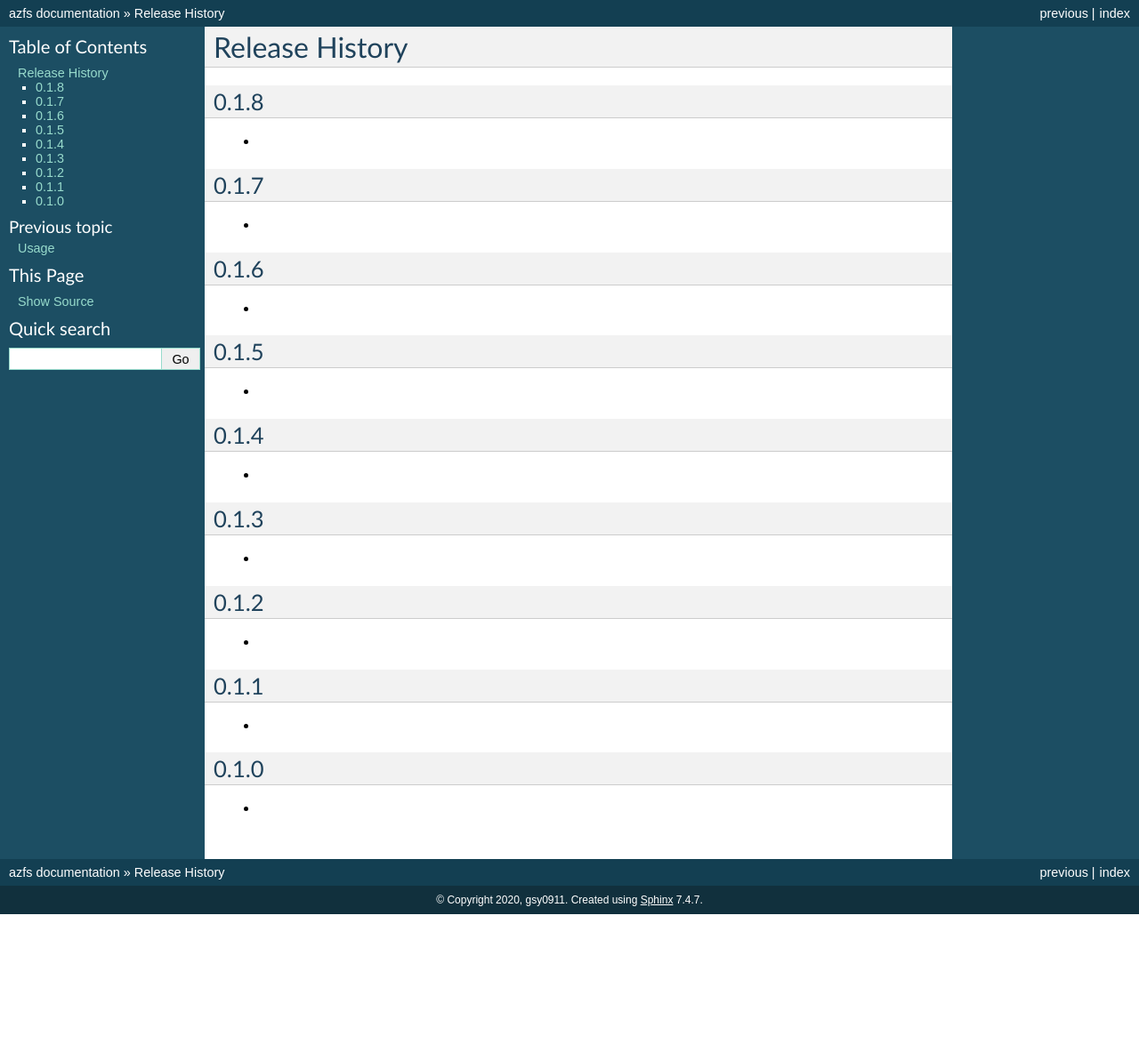
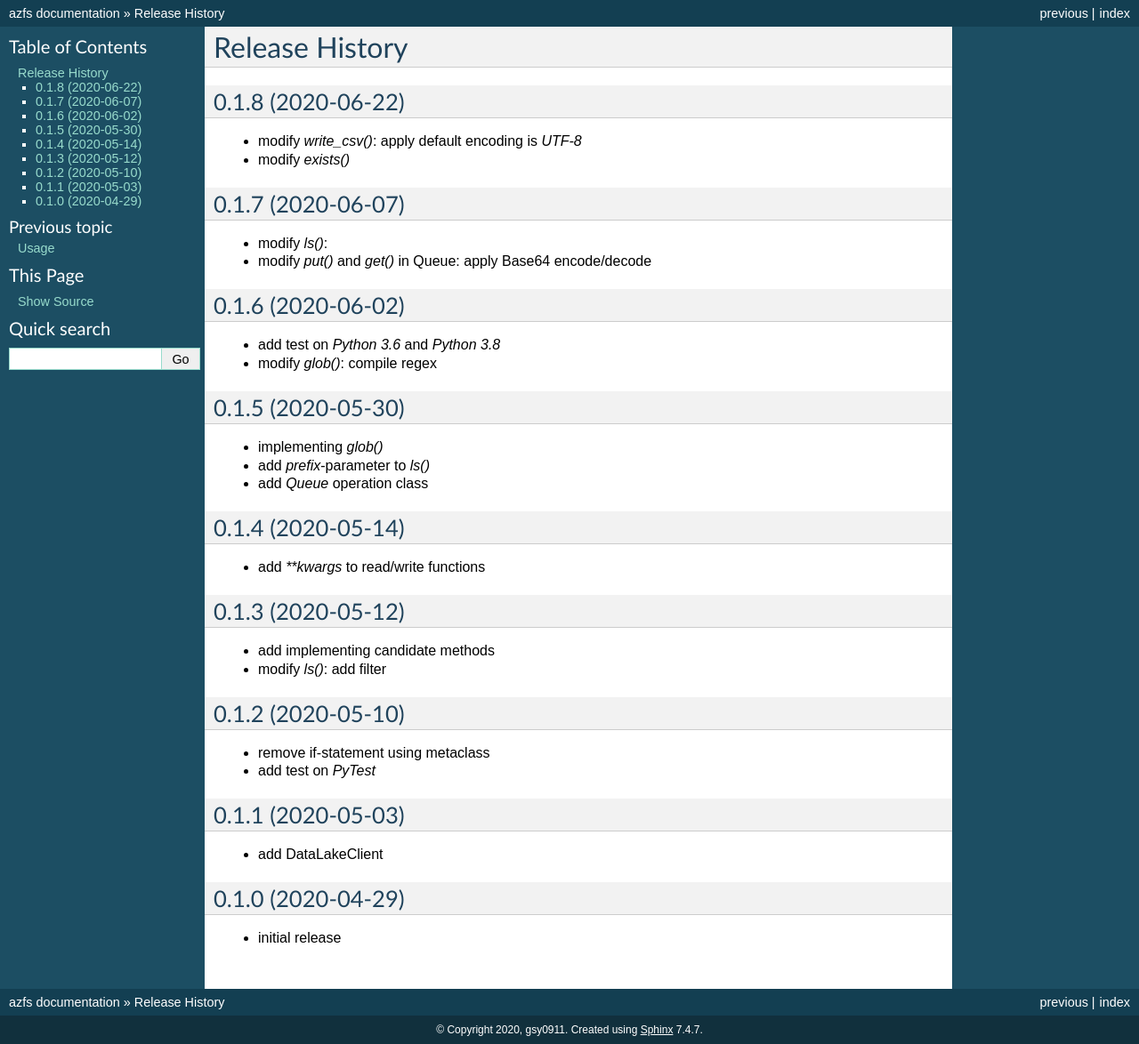
Before and after one commit to arpitjain799/azfs, a Sphinx documentation site: the page built from docs/sources/release_history.rst, in a window 1280 px wide. Shown: the whole page at 89% size. Built offline with Sphinx 7.4.7, drawn with Linux system fonts in a browser that asks for light colours; before the commit the page ends 1028 px from its top, so only the background shows below that.

Commit message:
#42 add contents on release-history

```diff
--- a/docs/sources/release_history.rst
+++ b/docs/sources/release_history.rst
@@ -1,51 +1,58 @@
 Release History
-=====
+===============
 
 .. toctree::
    :maxdepth: 4
 
 
-0.1.8
------
+0.1.8 (2020-06-22)
+------------------
 
-*
+* modify `write_csv()`: apply default encoding is `UTF-8`
+* modify `exists()`
 
-0.1.7
------
+0.1.7 (2020-06-07)
+------------------
 
-*
+* modify `ls()`:
+* modify `put()` and `get()` in Queue: apply Base64 encode/decode
 
-0.1.6
------
+0.1.6 (2020-06-02)
+------------------
 
-*
+* add test on `Python 3.6` and `Python 3.8`
+* modify `glob()`: compile regex
 
-0.1.5
------
+0.1.5 (2020-05-30)
+------------------
 
-*
+* implementing `glob()`
+* add `prefix`-parameter to `ls()`
+* add `Queue` operation class
 
-0.1.4
------
+0.1.4 (2020-05-14)
+------------------
 
-*
+* add `**kwargs` to read/write functions
 
-0.1.3
------
+0.1.3 (2020-05-12)
+------------------
 
-*
+* add implementing candidate methods
+* modify `ls()`: add filter
 
-0.1.2
------
+0.1.2 (2020-05-10)
+------------------
 
-*
+* remove if-statement using metaclass
+* add test on `PyTest`
 
-0.1.1
------
+0.1.1 (2020-05-03)
+------------------
 
-*
+* add DataLakeClient
 
-0.1.0
------
+0.1.0 (2020-04-29)
+------------------
 
-*
+* initial release
```
